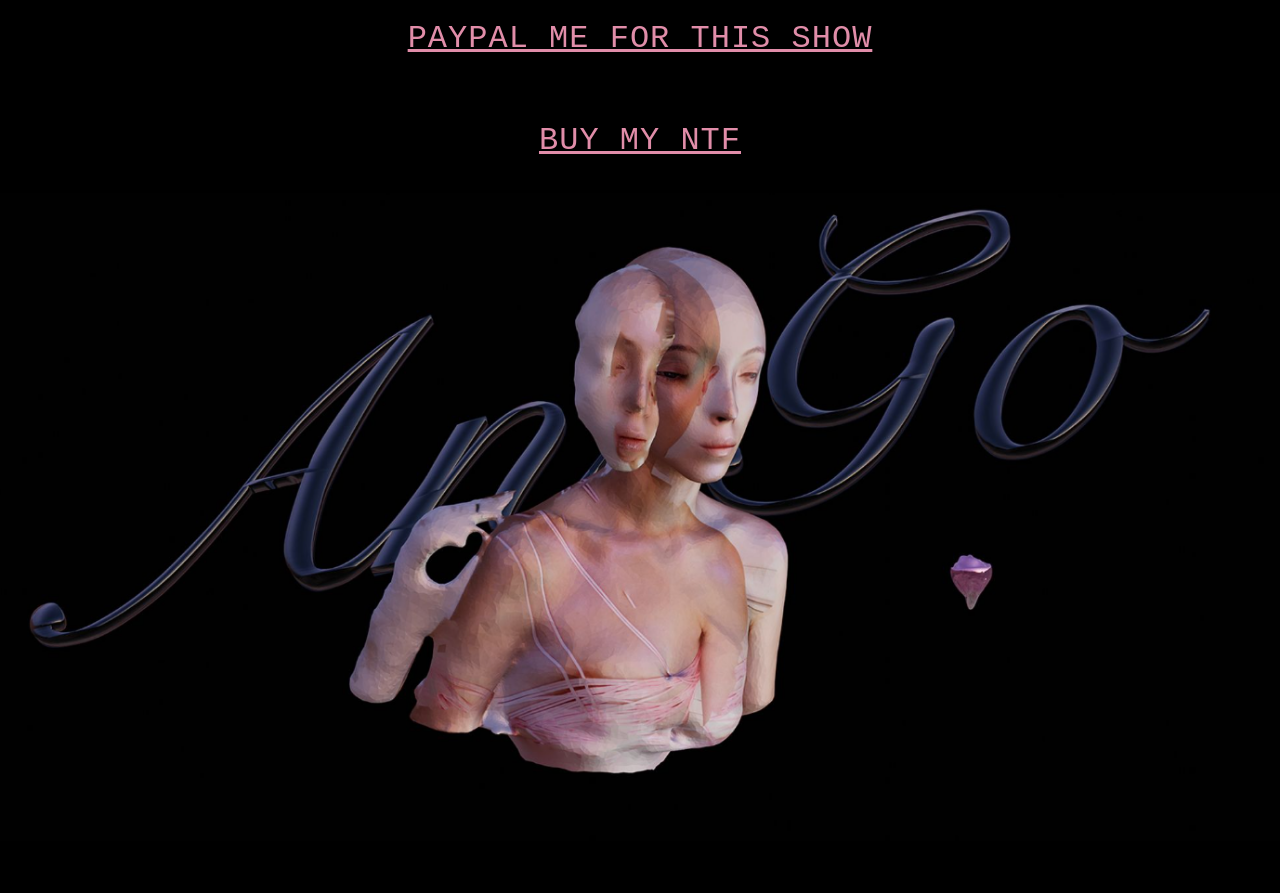
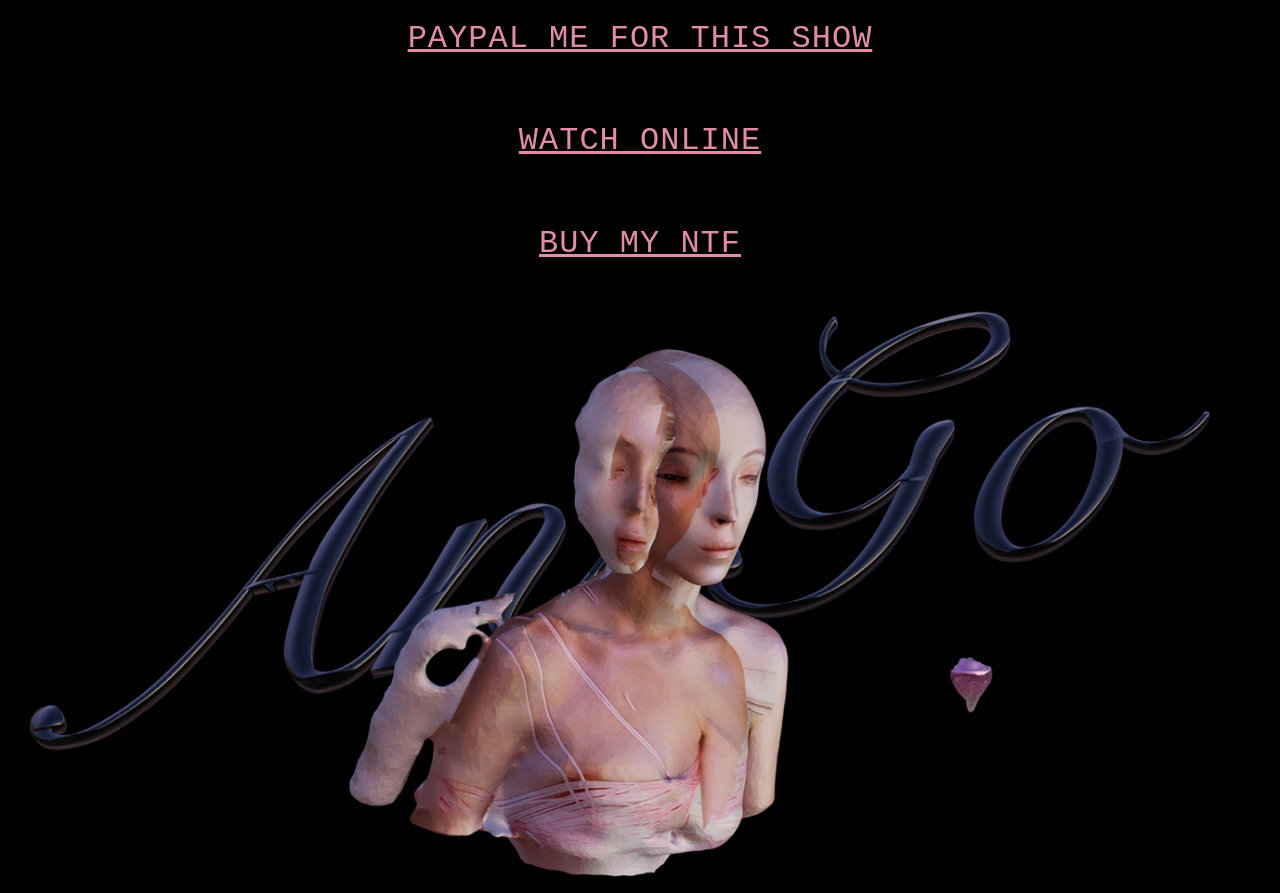
Before and after one commit to ramfiorentino/angolanding, a React (Vite) app: page / in a window 1280 px wide. Shown: the part 780-1673 px from the top of the page. Built offline with nearby package versions, Linux system fonts and the light colour scheme.

Commit message:
added youtube  link

```diff
--- a/src/App.jsx
+++ b/src/App.jsx
@@ -26,6 +26,7 @@ function App() {
 
       <section id='page2'>
         <h1><a href="https://paypal.me/angolovesyoudeeply"> PAYPAL ME FOR THIS SHOW</a> </h1>
+        <h1><a href="https://youtu.be/4ieQbLKqf2U?si=lNYp4pPLWM6wQUSx"> WATCH ONLINE </a> </h1>
         <h1><a href="https://exchange.art/editions/9vhUJDV7qpfdAAAm5Fi9b7UNbnX2dLBN8HqjnDuqQkpq"> BUY MY NTF</a> </h1>
         <img src={mainpic} />
         <h2>FOLLOW {' '}
```
